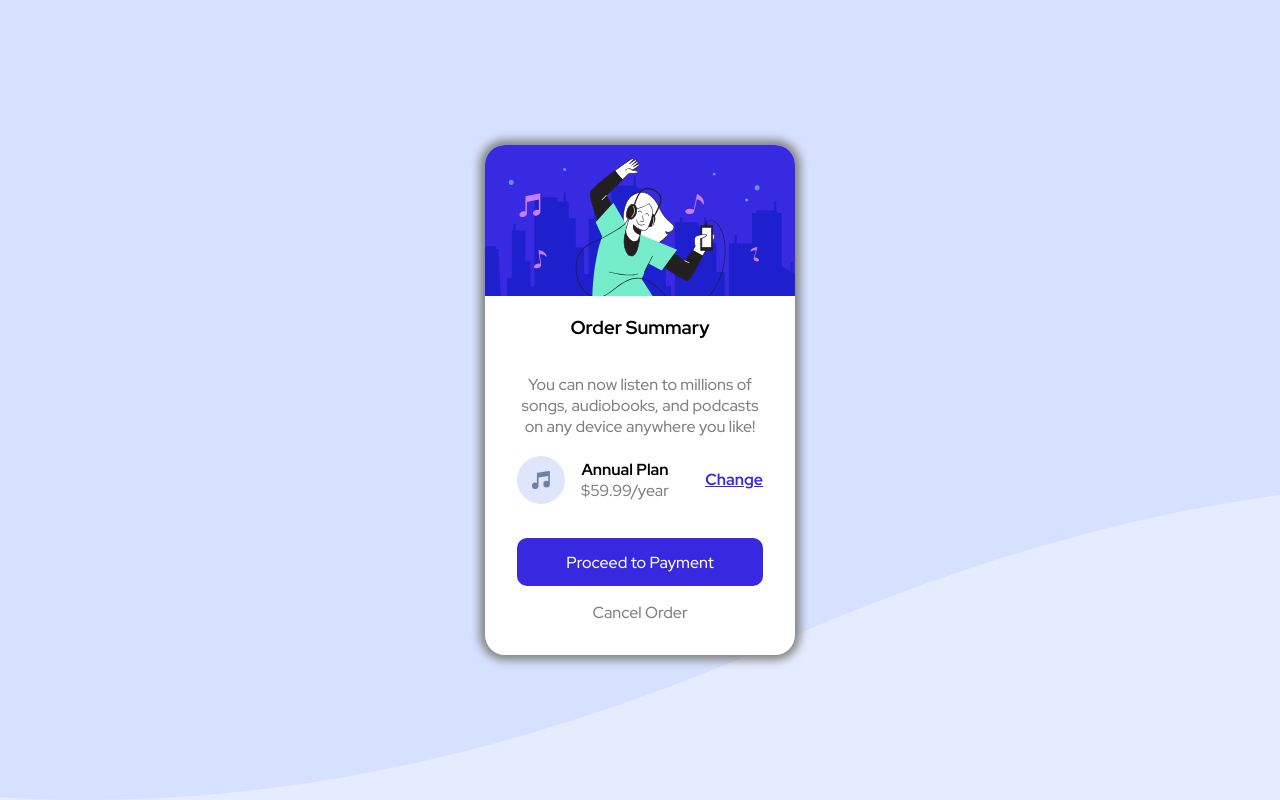
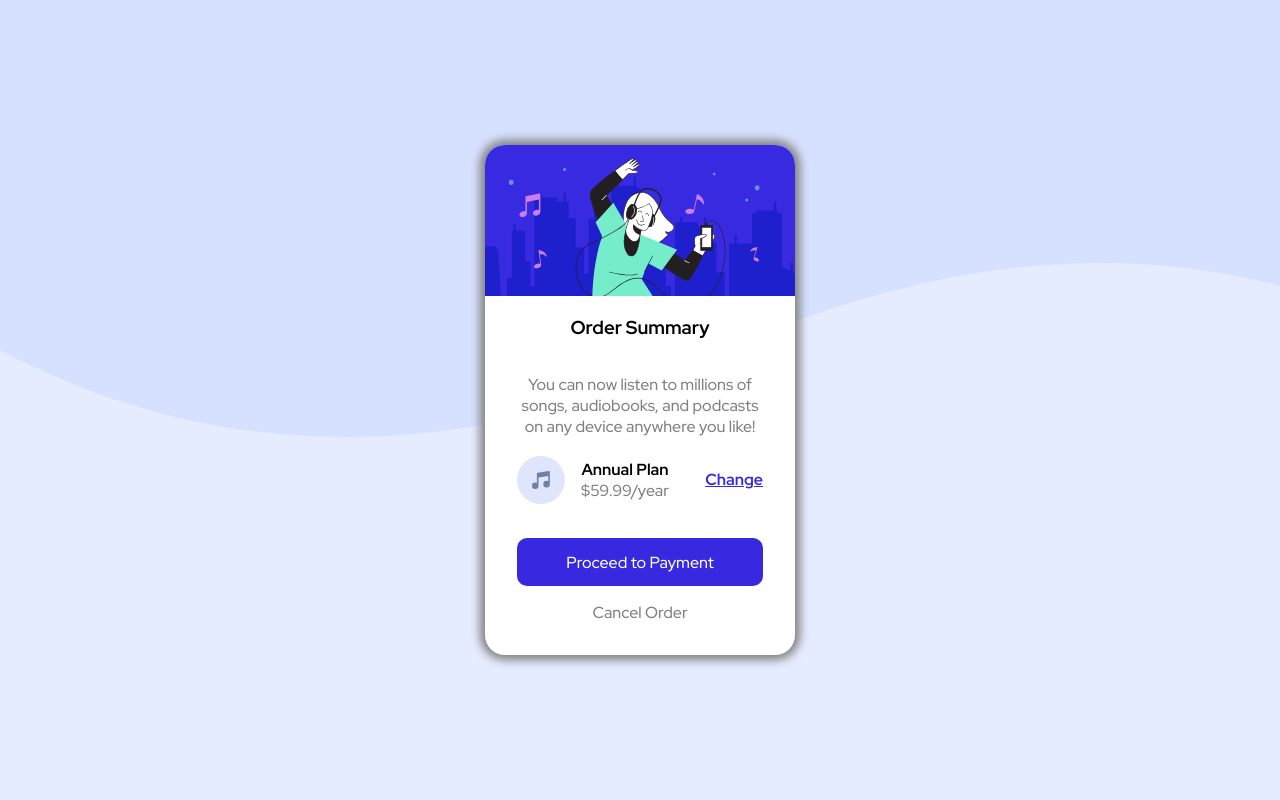
Before and after one commit to Micwir/Frontend-Mentor---Order-summary-component, a plain HTML site: page index.html in a window 1280 px wide. Drawn offline with Linux system fonts and the light colour scheme.

Commit message:
Background wird ab 1000px geändert

```diff
--- a/css/style.css
+++ b/css/style.css
@@ -127,3 +127,11 @@ main p {
 .attribution a {
     color: hsl(228, 45%, 44%);
 }
+
+@media screen and (min-width: 1000px) {
+    body {
+        background-image: url(../images/pattern-background-desktop.svg);
+        background-size: auto;
+    }
+
+}
```
